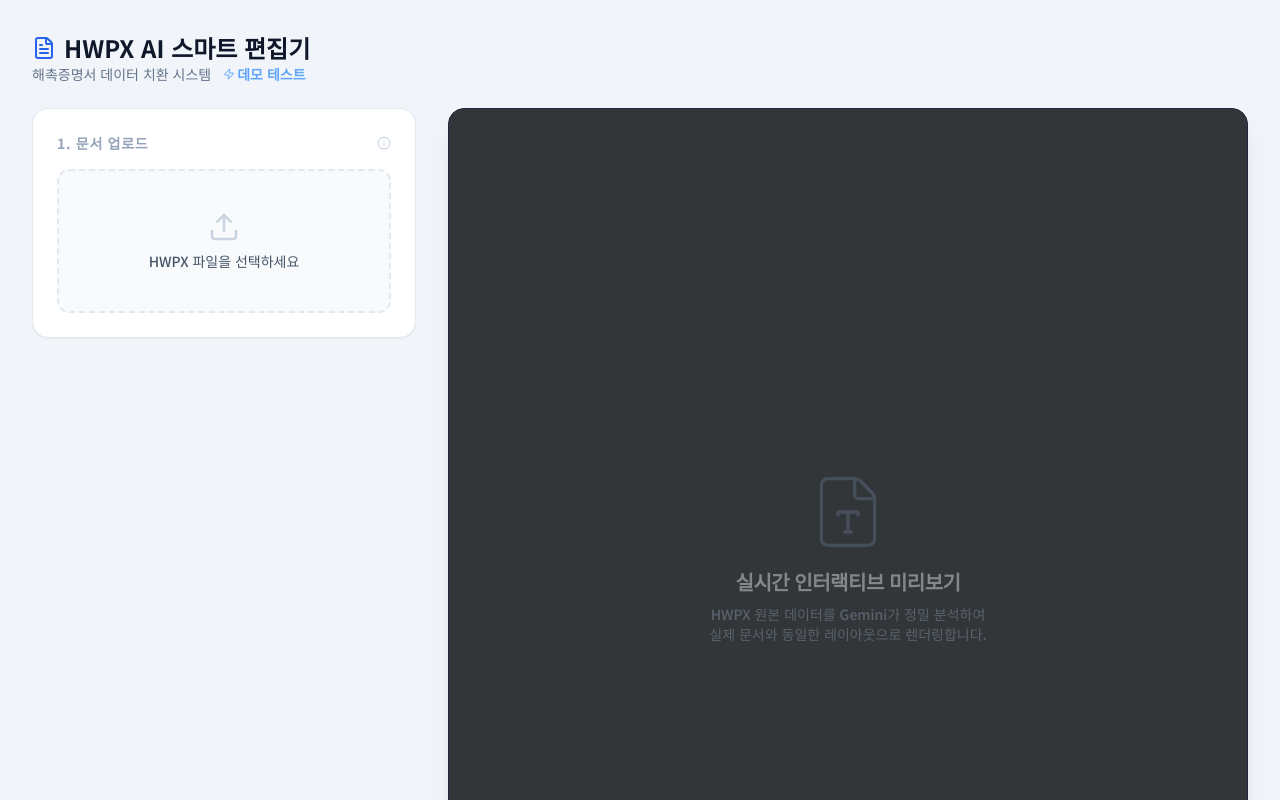
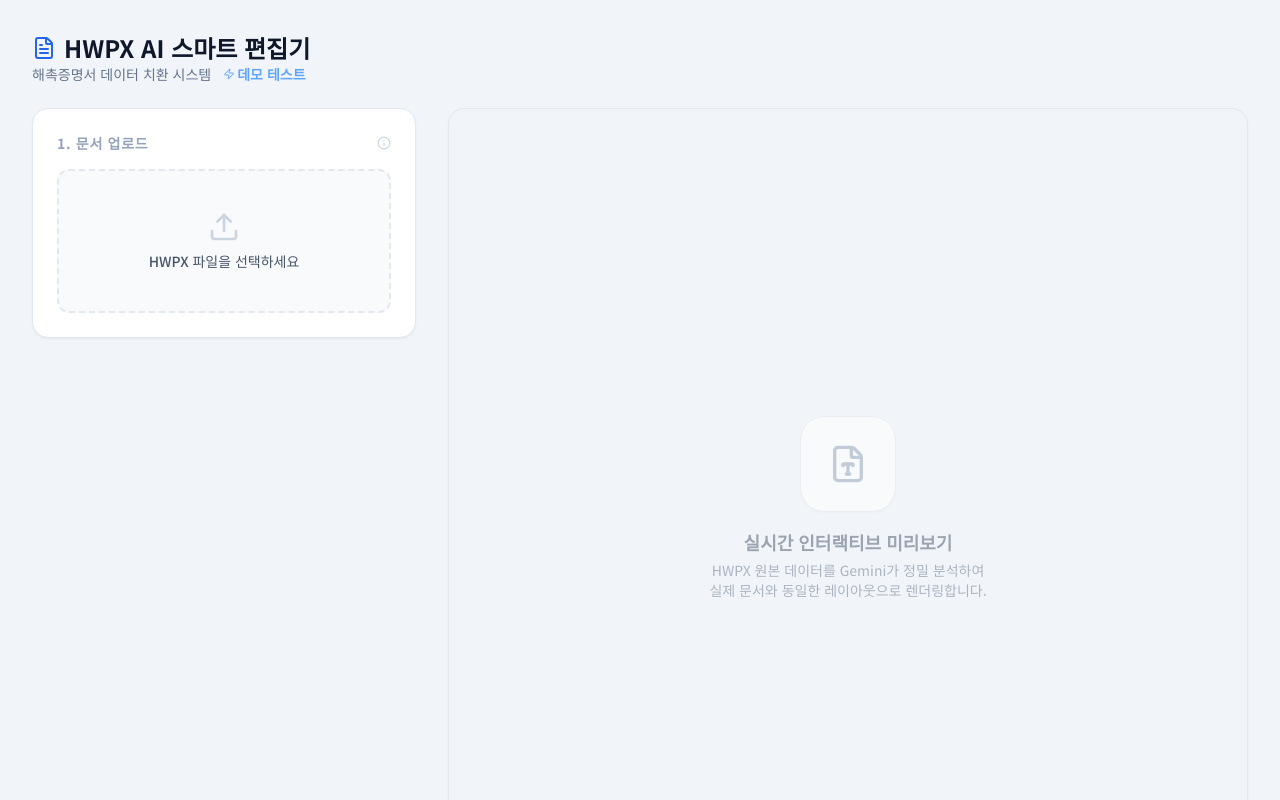
Before and after one commit to jpjp92/hwpx-back, a React (Vite) app: page / in a window 1280 px wide. Shown: the top 800 px of the page. Built offline with nearby package versions, Linux system fonts and the light colour scheme.

Commit message:
fix: ui 수정

```diff
--- a/App.tsx
+++ b/App.tsx
@@ -349,89 +349,89 @@ const App: React.FC = () => {
         <div className="lg:col-span-8 h-full">
           <div
             ref={containerRef}
-            className="bg-[#323639] rounded-2xl shadow-xl border border-slate-800 min-h-[900px] h-full flex flex-col items-center overflow-auto relative p-8 scrollbar-hide focus:outline-none"
+            className="flex flex-col h-full min-h-[800px] bg-slate-100 rounded-2xl shadow-sm overflow-hidden relative border border-slate-200 p-8 items-center justify-center"
           >
-            {!extractedData && !status.isParsing && (
-              <div className="absolute inset-0 flex flex-col items-center justify-center text-slate-500 px-12 text-center opacity-40">
-                <FileType size={80} strokeWidth={1} className="mb-4" />
-                <h2 className="text-xl font-black text-white uppercase tracking-tight mb-2">실시간 인터랙티브 미리보기</h2>
-                <p className="text-sm text-slate-400 max-w-sm font-medium">
-                  HWPX 원본 데이터를 Gemini가 정밀 분석하여<br />실제 문서와 동일한 레이아웃으로 렌더링합니다.
-                </p>
-              </div>
-            )}
-
+            {/* Loading Overlay */}
             {(status.isUnzipping || status.isParsing) && (
-              <div className="absolute inset-0 flex flex-col items-center justify-center bg-[#323639]/95 z-20 backdrop-blur-sm">
+              <div className="absolute inset-0 flex flex-col items-center justify-center bg-white/90 z-50 backdrop-blur-sm transition-all duration-500">
                 <div className="w-full max-w-md px-8 flex flex-col items-center">
                   <div className="relative mb-8">
-                    <div className="w-20 h-20 border-4 border-slate-700 border-t-blue-500 rounded-full animate-spin"></div>
-                    <div className="absolute inset-0 animate-ping opacity-20 bg-blue-400 rounded-full scale-125"></div>
+                    <div className="w-20 h-20 border-4 border-slate-100 border-t-blue-600 rounded-full animate-spin"></div>
+                    <div className="absolute inset-0 animate-ping opacity-20 bg-blue-500 rounded-full scale-125"></div>
                   </div>
 
-                  <div className="w-full bg-slate-700 h-1.5 rounded-full overflow-hidden mb-4 shadow-inner">
-                    <div className="bg-blue-500 h-full w-full origin-left animate-[loading-bar_1.5s_infinite_ease-in-out]"></div>
+                  <div className="w-full bg-slate-200 h-1.5 rounded-full overflow-hidden mb-4">
+                    <div className="bg-blue-600 h-full w-full origin-left animate-[loading-bar_1.5s_infinite_ease-in-out]"></div>
                   </div>
 
-                  <p className="text-2xl font-black text-slate-100 uppercase tracking-tight">
+                  <p className="text-2xl font-black text-slate-800 uppercase tracking-tight">
                     {status.isUnzipping ? "문서 압축 해제 중..." : "AI 데이터 분석 중..."}
                   </p>
-                  <p className="text-slate-400 mt-2 font-medium animate-pulse tracking-wide h-6">
+                  <p className="text-slate-500 mt-2 font-medium animate-pulse tracking-wide h-6">
                     {status.isParsing ? loadingMsg : "HWPX 파일 구조를 탐색하고 있습니다."}
                   </p>
                 </div>
               </div>
             )}
 
+            {/* Placeholder (Empty State) */}
+            {!fileInfo && !status.isParsing && !status.isUnzipping && (
+              <div className="text-center space-y-4 opacity-50 select-none">
+                <div className="w-24 h-24 bg-white rounded-3xl mx-auto flex items-center justify-center shadow-sm border border-slate-200">
+                  <FileType size={40} className="text-slate-400" />
+                </div>
+                <div>
+                  <h3 className="text-lg font-bold text-slate-600">실시간 인터랙티브 미리보기</h3>
+                  <p className="text-sm text-slate-500 mt-1">HWPX 원본 데이터를 Gemini가 정밀 분석하여<br />실제 문서와 동일한 레이아웃으로 렌더링합니다.</p>
+                </div>
+              </div>
+            )}
+
+            {/* Preview Content */}
             {extractedData && (
               <div
-                className="origin-top transition-transform duration-300 ease-out shadow-2xl mb-12"
+                className="origin-top transition-transform duration-300 shadow-xl ring-1 ring-slate-900/5 mb-12"
                 style={{ transform: `scale(${scale})` }}
               >
                 <div
                   ref={previewRef}
                   className="w-[210mm] bg-white min-h-[297mm] p-[30mm] flex flex-col text-black leading-tight serif-doc relative overflow-hidden select-none"
                 >
-                  {/* Subtle paper grain texture */}
+                  {/* Paper Texture */}
                   <div className="absolute inset-0 opacity-[0.02] pointer-events-none bg-[url('https://www.transparenttextures.com/patterns/pinstriped-suit.png')]"></div>
 
+                  {/* Content */}
                   <div className="relative flex-1 flex flex-col h-full z-10">
                     <div className="text-center mt-[20mm] mb-[45mm]">
                       <h1 className="text-[28pt] font-bold inline-block border-b-[1px] border-black pb-2 px-4">해 &nbsp; 촉 &nbsp; 증 &nbsp; 명 &nbsp; 서</h1>
                     </div>
 
                     <div className="space-y-[12mm] text-[15pt] pl-[15mm] pr-[15mm]">
-                      {/* Grid 기반 정밀 정렬: 레이블(40mm) + 콜론 + 데이터 (동일한 leading으로 베이스라인 일치) */}
                       <div className="grid grid-cols-[40mm_10mm_1fr] items-start leading-[1.6]">
                         <div className="whitespace-nowrap flex justify-between h-full"><span>신</span><span>청</span><span>인</span></div>
                         <div className="text-center">:</div>
                         <div className="font-semibold">{extractedData.applicant}</div>
                       </div>
-
                       <div className="grid grid-cols-[40mm_10mm_1fr] items-start leading-[1.6]">
                         <div className="whitespace-nowrap">주민등록번호</div>
                         <div className="text-center">:</div>
                         <div className="font-semibold">{extractedData.ssn}</div>
                       </div>
-
                       <div className="grid grid-cols-[40mm_10mm_1fr] items-start leading-[1.6]">
                         <div className="whitespace-nowrap flex justify-between"><span>주</span><span>소</span><span>지</span></div>
                         <div className="text-center">:</div>
                         <div className="font-semibold">{extractedData.address}</div>
                       </div>
-
                       <div className="grid grid-cols-[40mm_10mm_1fr] items-start leading-[1.6]">
                         <div className="whitespace-nowrap flex justify-between"><span>용</span><span>역</span><span>기</span><span>간</span></div>
                         <div className="text-center">:</div>
                         <div className="font-semibold">{extractedData.servicePeriod}</div>
                       </div>
-
                       <div className="grid grid-cols-[40mm_10mm_1fr] items-start leading-[1.6]">
                         <div className="whitespace-nowrap flex justify-between"><span>용</span><span>역</span><span>내</span><span>용</span></div>
                         <div className="text-center">:</div>
                         <div className="font-semibold">{extractedData.serviceContent}</div>
                       </div>
-
                       <div className="grid grid-cols-[40mm_10mm_1fr] items-start leading-[1.6]">
                         <div className="whitespace-nowrap flex justify-between"><span>용</span><span>도</span></div>
                         <div className="text-center">:</div>
@@ -443,12 +443,9 @@ const App: React.FC = () => {
                       <div className="text-[15pt] font-medium mb-[40mm]">
                         위의 사실을 증명합니다.
                       </div>
-
                       <div className="text-[16pt] font-bold tracking-[0.1em]">
                         {extractedData.issueDate}
                       </div>
-
-                      {/* 하단 업체 정보 및 계인 마크 생략 유지 */}
                     </div>
                   </div>
 
```
